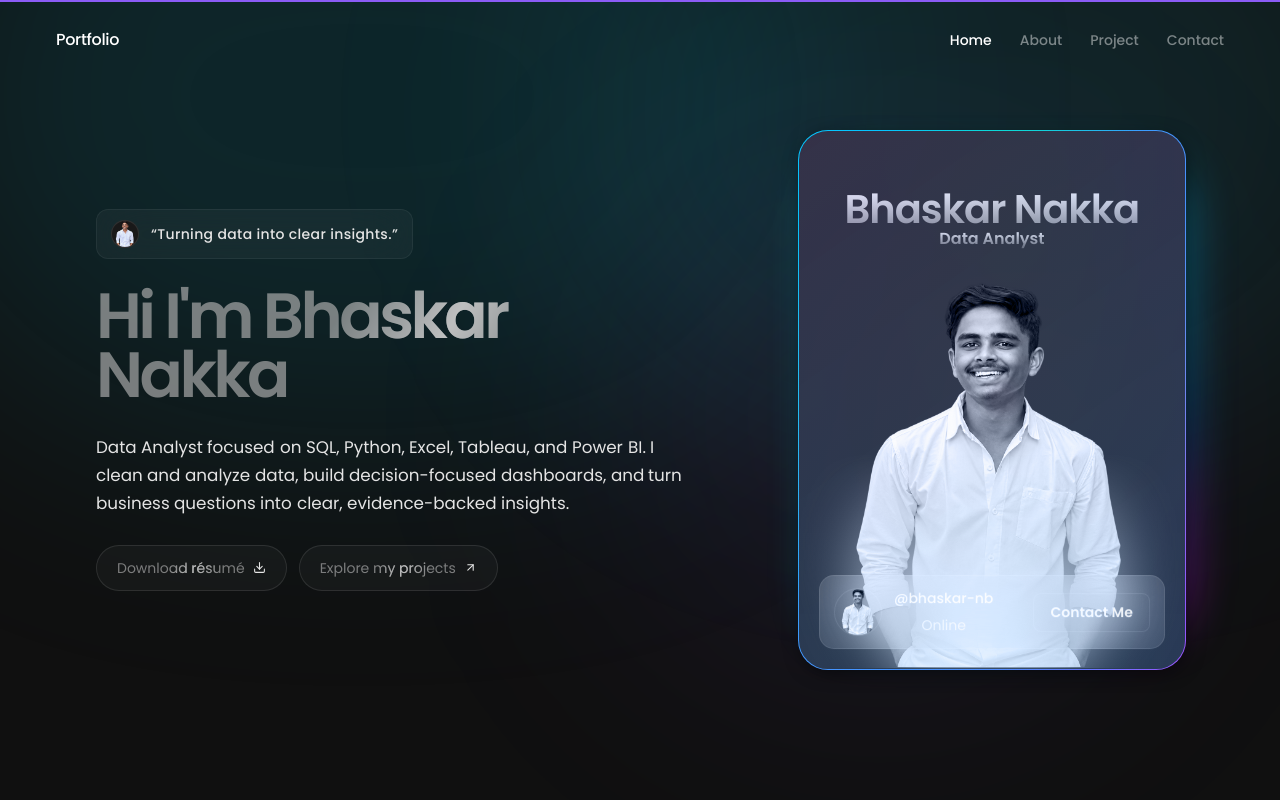
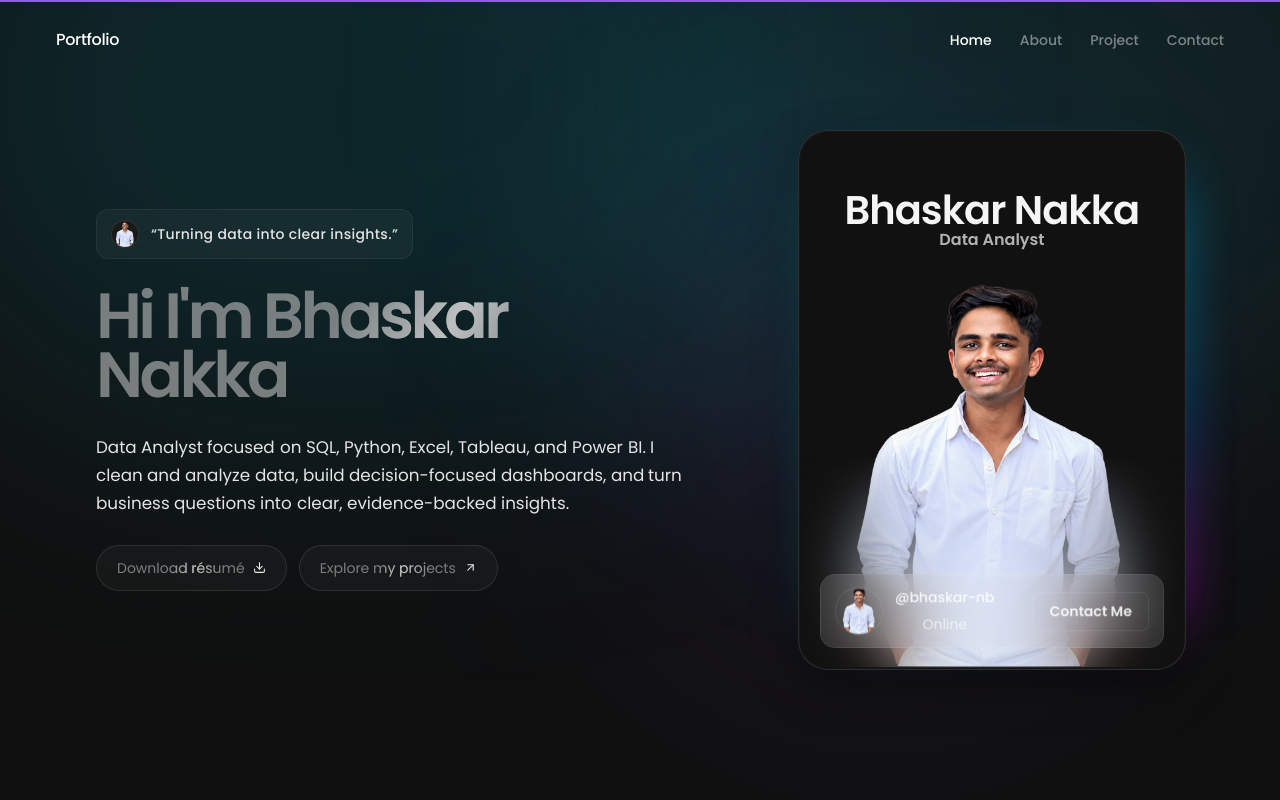
Before and after one commit to bhaskar-nb/portfolio, a Next.js app: page / in a window 1280 px wide. Shown: the top 800 px of the page. Built offline with nearby package versions, Linux system fonts and the light colour scheme.

Commit message:
Make profile card clean and non-metallic

```diff
--- a/components/ProfileCard.css
+++ b/components/ProfileCard.css
@@ -30,14 +30,14 @@
   position: relative;
   overflow: hidden;
   border-radius: 30px;
-  background-size: 100% 100%;
-  background-image: radial-gradient(farthest-side circle at var(--pointer-x) var(--pointer-y),hsla(266,100%,90%,.8) 4%,hsla(266,50%,80%,.6) 10%,hsla(266,25%,70%,.35) 50%,hsla(266,0%,60%,0) 100%),radial-gradient(35% 52% at 55% 20%,#00ffaac4 0%,#073aff00 100%),radial-gradient(100% 100% at 50% 50%,#00c1ffff 1%,#073aff00 76%),conic-gradient(from 124deg at 50% 50%,#c137ffff 0%,#07c6ffff 40%,#07c6ffff 60%,#c137ffff 100%);
-  box-shadow: rgba(0,0,0,.8) calc((var(--pointer-from-left) * 10px) - 3px) calc((var(--pointer-from-top) * 20px) - 6px) 20px -5px;
+  background: #161616;
+  border: 1px solid rgba(255,255,255,.10);
+  box-shadow: 0 18px 45px rgba(0,0,0,.35);
   transform: translate3d(0,0,.1px) rotateX(0) rotateY(0);
   transition: transform 1s ease;
 }
 .pc-active .pc-card { transition: none; transform: translate3d(0,0,.1px) rotateX(var(--rotate-y)) rotateY(var(--rotate-x)); }
-.pc-inside { position:absolute; inset:1px; overflow:hidden; border-radius:29px; background:linear-gradient(145deg,#60496e8c 0%,#71C4FF44 100%); background-color:rgba(0,0,0,.9); }
+.pc-inside { position:absolute; inset:1px; overflow:hidden; border-radius:29px; background:#111111; }
 .pc-shine,.pc-glare,.pc-content { position:absolute; inset:0; border-radius:29px; }
 .pc-shine {
   z-index:3;
@@ -50,7 +50,7 @@
   pointer-events:none;
 }
 .pc-glare { z-index:4; background:radial-gradient(farthest-corner circle at var(--pointer-x) var(--pointer-y),hsl(248,25%,80%) 12%,hsla(207,40%,30%,.8) 90%); mix-blend-mode:overlay; filter:brightness(.8) contrast(1.2); opacity:0; pointer-events:none; }
-.pc-avatar-content { mix-blend-mode:screen; overflow:hidden; }
+.pc-avatar-content { overflow:hidden; }
 .pc-avatar { width:100%; position:absolute; left:50%; bottom:2px; transform:translateX(-50%); opacity:calc(1.75 - var(--pointer-from-center)); }
 .pc-avatar-content::before { content:""; position:absolute; inset:0; z-index:1; backdrop-filter:blur(30px); mask:linear-gradient(to bottom,transparent 0%,transparent 60%,#000 90%,#000 100%); }
 .pc-user-info { position:absolute; bottom:20px; left:20px; right:20px; z-index:5; display:flex; align-items:center; justify-content:space-between; gap:12px; padding:12px 14px; border:1px solid rgba(255,255,255,.1); border-radius:15px; background:rgba(255,255,255,.1); backdrop-filter:blur(30px); }
@@ -61,9 +61,9 @@
 .pc-handle { font-size:14px; font-weight:500; color:rgba(255,255,255,.9); }
 .pc-status { font-size:14px; color:rgba(255,255,255,.7); }
 .pc-contact-btn { border:1px solid rgba(255,255,255,.1); border-radius:8px; padding:8px 16px; color:rgba(255,255,255,.9); font-size:14px; font-weight:600; text-decoration:none; }
-.pc-content { z-index:6; text-align:center; pointer-events:none; mix-blend-mode:luminosity; }
+.pc-content { z-index:6; text-align:center; pointer-events:none; }
 .pc-details { position:absolute; top:3em; width:100%; display:flex; flex-direction:column; }
-.pc-details h3 { margin:0; font-size:min(5svh,3em); font-weight:600; background:linear-gradient(to bottom,#fff,#6f6fbe); -webkit-background-clip:text; background-clip:text; color:transparent; }
-.pc-details p { margin:-12px auto 0; font-size:16px; font-weight:600; background:linear-gradient(to bottom,#fff,#4a4ac0); -webkit-background-clip:text; background-clip:text; color:transparent; }
+.pc-details h3 { margin:0; font-size:min(5svh,3em); font-weight:600; color:#f5f5f5; }
+.pc-details p { margin:-12px auto 0; font-size:16px; font-weight:600; color:rgba(255,255,255,.68); }
 @media(max-width:768px){.pc-card{height:min(70svh,450px)}.pc-user-info{bottom:15px;left:15px;right:15px;padding:10px 12px}.pc-mini-avatar{width:28px;height:28px}.pc-handle{font-size:13px}.pc-status{font-size:10px}.pc-contact-btn{padding:6px 12px;font-size:11px}}
 @media(max-width:480px){.pc-card{height:min(60svh,380px)}.pc-user-info{bottom:12px;left:12px;right:12px;padding:8px 10px;border-radius:50px}.pc-mini-avatar{width:24px;height:24px}.pc-handle{font-size:12px}.pc-status{font-size:9px}.pc-contact-btn{padding:5px 10px;font-size:10px;border-radius:50px}}
```
